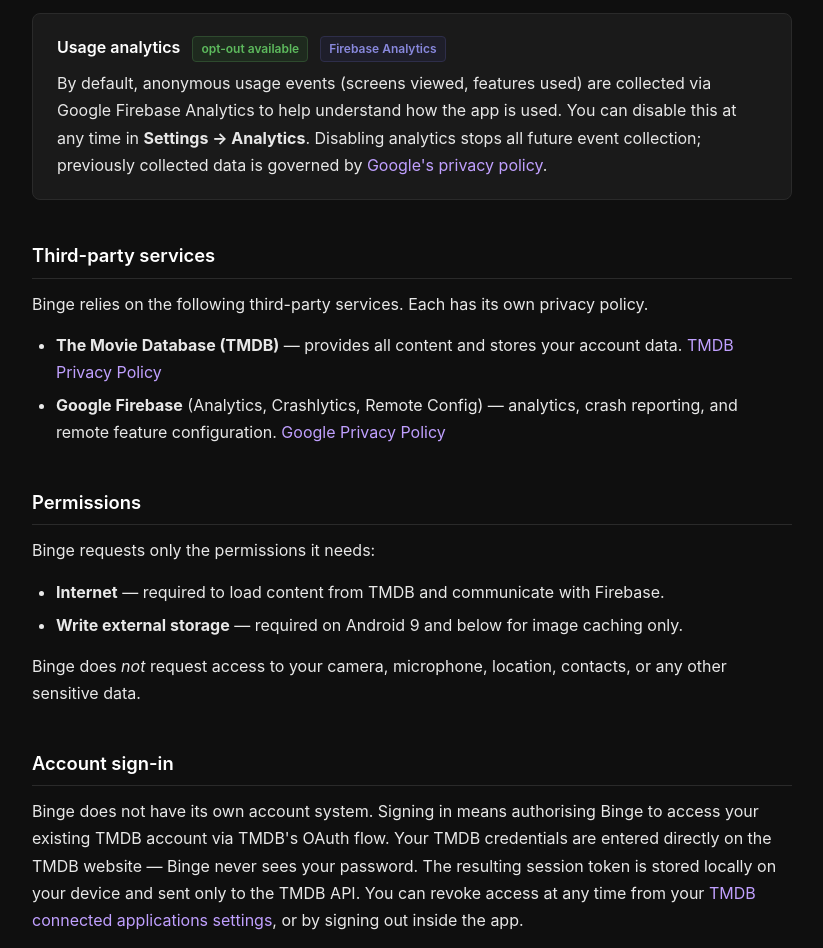
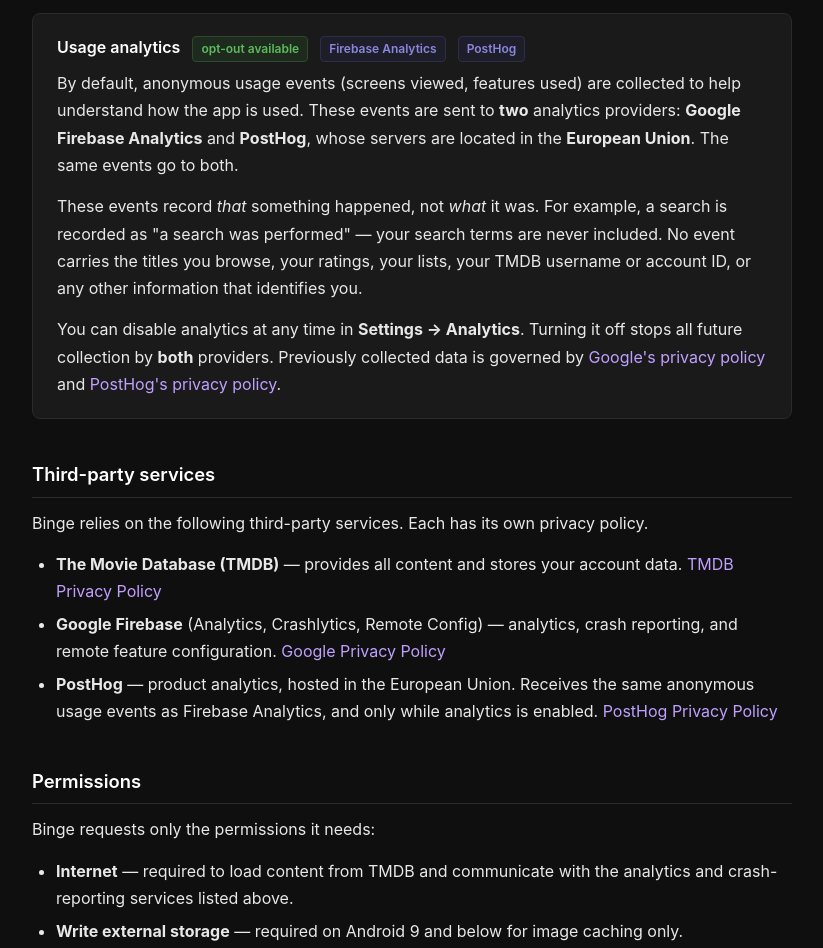
Before and after one commit to ScottCooper92/Binge-Privacy-Policy, a plain HTML site: page index.html in a window 1280 px wide. Shown: the part 1153-2101 px from the top of the page, without its empty margins (228-1051 px from the left). Drawn offline with Linux system fonts and the light colour scheme.

Commit message:
Disclose PostHog as a second analytics processor
PostHog shipped as a second analytics backend (Binge #337) alongside Firebase
Analytics, but this policy was last touched on 22 May 2026 and never mentioned
it. Omitting a processor is a GDPR Art. 13 "recipients of data" gap, so this is
release-gating for the app.

Changes:
- Usage analytics card names both providers, states PostHog's EU hosting, and
  spells out that disabling analytics stops collection by BOTH.
- New paragraph on what events actually contain: that something happened, not
  what it was. Searches are recorded without the search terms.
- Third-party services gains a PostHog entry (EU-hosted, only while analytics
  is enabled).
- Retention covers PostHog alongside Firebase.
- Internet permission no longer claims Firebase is the only service contacted.
- Last updated -> 20 July 2026.

The no-PII claims were verified against the app source rather than assumed:
search_performed is logged with no parameters at all; the entire event-parameter
vocabulary is three keys (count, granted, media_type); and both backends gate on
the same analyticsEnabled flag, with PostHog also driving its own config.optOut
so its lifecycle captures honour consent.

```diff
--- a/index.html
+++ b/index.html
@@ -146,7 +146,7 @@
   <div class="container">
     <header>
       <div class="app-name">Binge<span>.</span></div>
-      <p>Privacy Policy &mdash; Last updated May 22, 2026</p>
+      <p>Privacy Policy &mdash; Last updated July 20, 2026</p>
     </header>
 
     <p>
@@ -200,13 +200,26 @@
         Usage analytics
         <span class="badge">opt-out available</span>
         <span class="badge-neutral badge">Firebase Analytics</span>
+        <span class="badge-neutral badge">PostHog</span>
       </div>
+      <p>
+        By default, anonymous usage events (screens viewed, features used) are collected to help
+        understand how the app is used. These events are sent to <strong>two</strong> analytics
+        providers: <strong>Google Firebase Analytics</strong> and <strong>PostHog</strong>, whose
+        servers are located in the <strong>European Union</strong>. The same events go to both.
+      </p>
+      <p>
+        These events record <em>that</em> something happened, not <em>what</em> it was. For example,
+        a search is recorded as "a search was performed" &mdash; your search terms are never included.
+        No event carries the titles you browse, your ratings, your lists, your TMDB username or
+        account ID, or any other information that identifies you.
+      </p>
       <p style="margin-bottom:0">
-        By default, anonymous usage events (screens viewed, features used) are collected via
-        Google Firebase Analytics to help understand how the app is used. You can disable this
-        at any time in <strong>Settings &rarr; Analytics</strong>. Disabling analytics stops all
-        future event collection; previously collected data is governed by
-        <a href="https://policies.google.com/privacy" rel="noopener">Google's privacy policy</a>.
+        You can disable analytics at any time in <strong>Settings &rarr; Analytics</strong>. Turning
+        it off stops all future collection by <strong>both</strong> providers. Previously collected
+        data is governed by
+        <a href="https://policies.google.com/privacy" rel="noopener">Google's privacy policy</a> and
+        <a href="https://posthog.com/privacy" rel="noopener">PostHog's privacy policy</a>.
       </p>
     </div>
 
@@ -222,12 +235,17 @@
         and remote feature configuration.
         <a href="https://policies.google.com/privacy" rel="noopener">Google Privacy Policy</a>
       </li>
+      <li>
+        <strong>PostHog</strong> — product analytics, hosted in the European Union. Receives the same
+        anonymous usage events as Firebase Analytics, and only while analytics is enabled.
+        <a href="https://posthog.com/privacy" rel="noopener">PostHog Privacy Policy</a>
+      </li>
     </ul>
 
     <h2>Permissions</h2>
     <p>Binge requests only the permissions it needs:</p>
     <ul>
-      <li><strong>Internet</strong> — required to load content from TMDB and communicate with Firebase.</li>
+      <li><strong>Internet</strong> — required to load content from TMDB and communicate with the analytics and crash-reporting services listed above.</li>
       <li><strong>Write external storage</strong> — required on Android 9 and below for image caching only.</li>
     </ul>
     <p>Binge does <em>not</em> request access to your camera, microphone, location, contacts, or any other sensitive data.</p>
@@ -252,8 +270,9 @@
         directly from your TMDB account settings.
       </li>
       <li>
-        <strong>Firebase Analytics &amp; Crashlytics</strong> data is retained per Google's policies.
-        Disabling analytics in the app prevents further collection.
+        <strong>Firebase Analytics &amp; Crashlytics</strong> data is retained per Google's policies, and
+        <strong>PostHog</strong> data per PostHog's. Disabling analytics in the app prevents further
+        collection by both.
       </li>
     </ul>
 
```
